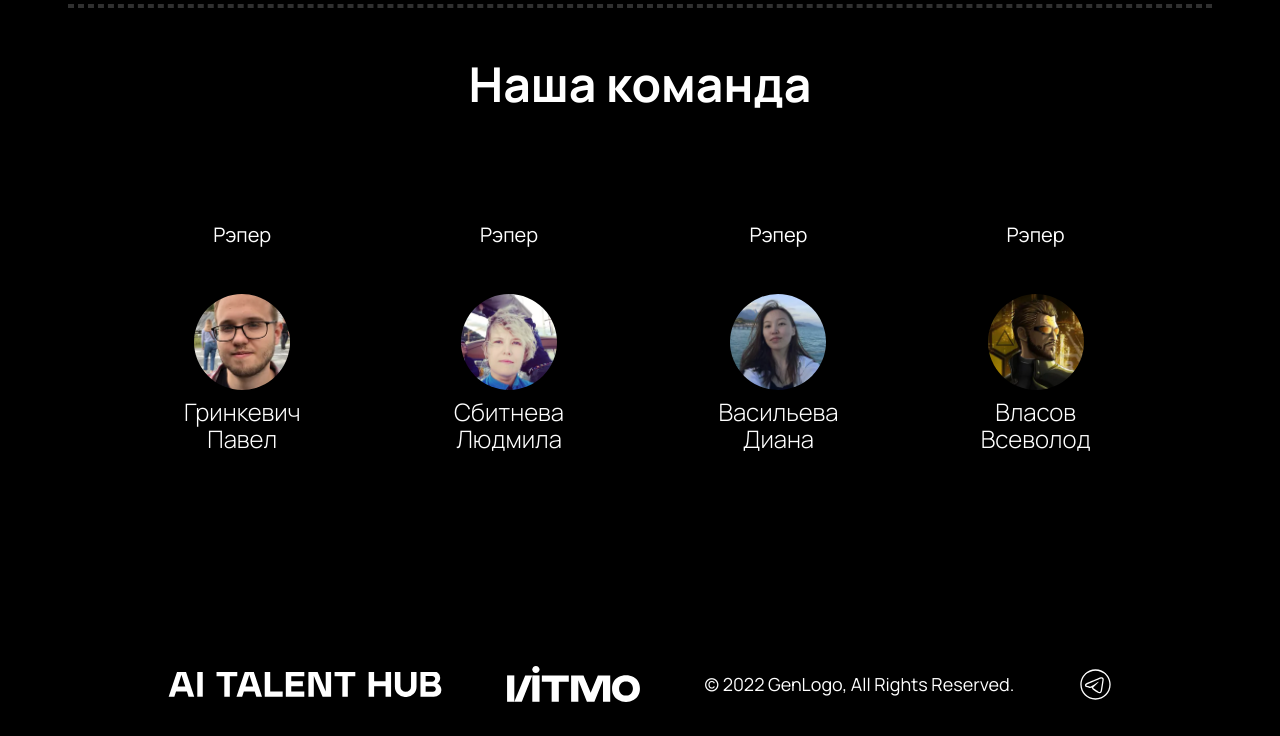
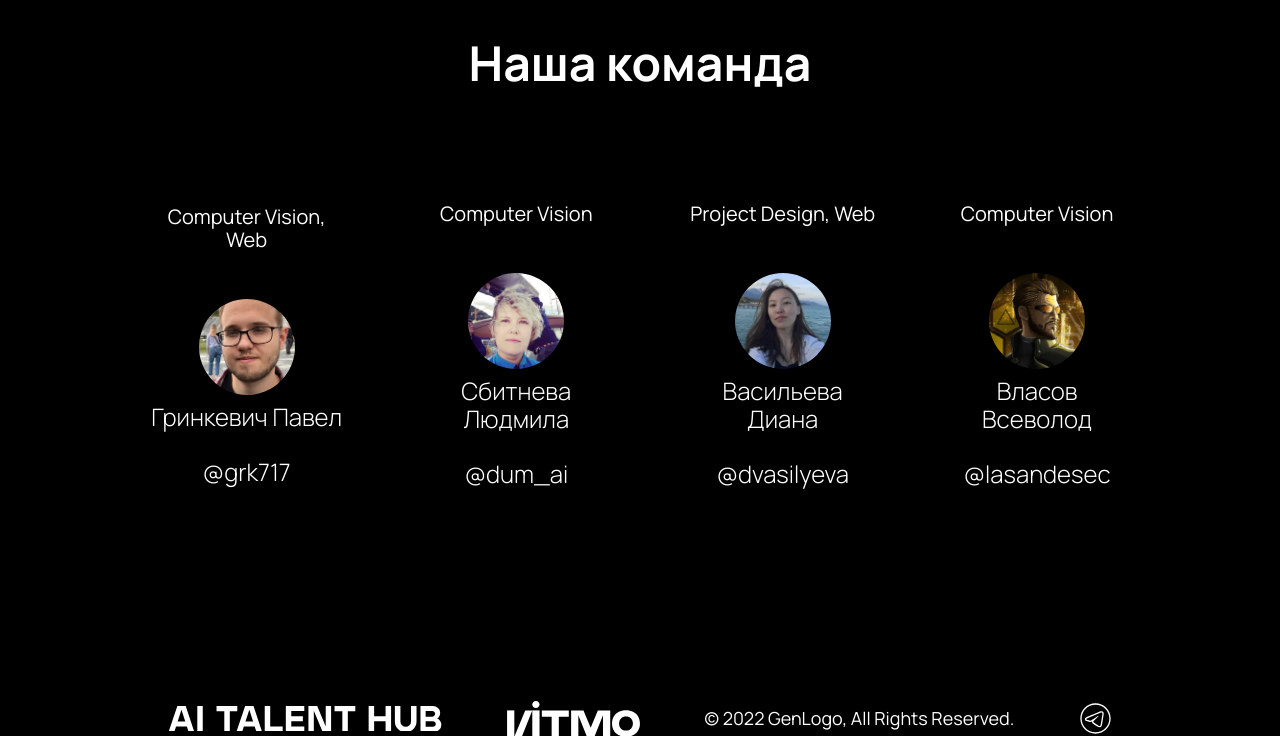
Before and after one commit to sesevasa64/GenLogo, a Flask app: page / in a window 1280 px wide. Shown: the part 3392-4128 px from the top of the page. Before the commit the page ends 4094 px from the top, so only its background shows below. Run offline with Flask 2, Linux system fonts and the light colour scheme; some libraries are stand-ins or nearby versions.

Commit message:
new gen module, footer fix

```diff
--- a/web_service/static/styles/home.css
+++ b/web_service/static/styles/home.css
@@ -334,12 +334,14 @@
 .home-max-width4 {
   align-items: stretch;
   justify-content: flex-start;
+  height: 550px;
 }
 .home-content3 {
   width: 40%;
   display: flex;
   margin-top: var(--dl-space-space-twounits);
   margin-bottom: var(--dl-space-space-twounits);
+  padding-left: 5%;
   flex-direction: column;
   justify-content: center;
 }
@@ -621,6 +623,9 @@
   .home-icon {
     fill: var(--dl-color-scheme-green100);
   }
+  .home-max-width4{
+    height: auto;
+  }
   .iframe-holder{
     height: 900px;
   }
--- a/web_service/templates/index.html
+++ b/web_service/templates/index.html
@@ -135,7 +135,7 @@
                 <div class="home-content">
                     <span class="home-subtitle">artificial intelligence</span>
                     <h1 class="home-title">
-                        <span>Выбери логотип </span>
+                        <span>Выбери логотип,</span>
                         <br class="home-text02"/>
                         <span class="home-text03">сгенерированный нейросетью</span>
                     </h1>
@@ -256,11 +256,11 @@
         <div class="home-section2 section-container">
             <div class="home-max-width4 max-width">
                 <div class="iframe-holder">
-                    <iframe src="https://18923.gradio.app" class="iframe-gradio" id="gradio"></iframe>
+                    <iframe src="https://14837.gradio.app" class="iframe-gradio" id="gradio"></iframe>
                 </div>
                 <div class="home-content3">
               <span class="home-text22">
-                СОЗДАЙ СВОЙ МЕРЧ С САНКТ-ПЕТЕРБУРГОМ
+                СДЕЛАЙ СВОЙ ВКЛАД В СОВРЕМЕННОЕ ИСКУССТВО
               </span>
                     <div class="home-step">
                         <div class="home-number">
@@ -294,12 +294,14 @@
                             <span class="home-text29">3</span>
                         </div>
                         <div class="home-container7">
-                            <span class="home-title3">Наслаждайся уникальностью</span>
+                            <span class="home-title3">Стань дизайнером</span>
                             <span class="home-text30">
-                    Получи свой уникальный мерч, которого нет ни у кого.
-                    Генерировать можно сколько угодно, пока не получится что-то
-                    близкое именно тебе!
+                    Сгенерируй изображение, которое может стать новым логотипом Санкт-Петербурга!
+                                Делись с друзьями в соц. сетях, печатай на футболке: ты можешь делать с полученным изображением что хочешь!
                   </span>
+                            <br>
+<script src="https://yastatic.net/share2/share.js"></script>
+<div class="ya-share2" data-curtain data-shape="round" data-color-scheme="blackwhite" data-services="vkontakte,telegram"></div>
                         </div>
                     </div>
                 </div>
@@ -319,7 +321,7 @@
                             ></path>
                         </svg>
                         <div class="testimonial-card3-testimonial">
-                            <span class="testimonial-card3-text"><span>Рэпер</span></span>
+                            <span class="testimonial-card3-text"><span>Computer Vision, Web</span></span>
                             <img
                                     alt="profile"
                                     src="static/styles/public/playground_assets/my_photo-200w.jpg"
@@ -328,6 +330,9 @@
                         </div>
                         <span class="testimonial-card3-text1">
                   <span>Гринкевич Павел</span>
+                            <br>
+<br>
+                            <span>@grk717</span>
                 </span>
                     </header>
                     <header
@@ -339,7 +344,7 @@
                             ></path>
                         </svg>
                         <div class="testimonial-card3-testimonial">
-                            <span class="testimonial-card3-text"><span>Рэпер</span></span>
+                            <span class="testimonial-card3-text"><span>Computer Vision</span></span>
                             <img
                                     alt="profile"
                                     src="static/styles/public/playground_assets/lyudmila-200h.jpg"
@@ -348,7 +353,11 @@
                         </div>
                         <span class="testimonial-card3-text1">
                   <span>Сбитнева Людмила</span>
+                            <br>
+<br>
+                            <span>@dum_ai</span>
                 </span>
+
                     </header>
                     <header
                             class="testimonial-card3-testimonial-card testimonial-card3-root-class-name"
@@ -359,7 +368,7 @@
                             ></path>
                         </svg>
                         <div class="testimonial-card3-testimonial">
-                            <span class="testimonial-card3-text"><span>Рэпер</span></span>
+                            <span class="testimonial-card3-text"><span>Project Design, Web</span></span>
                             <img
                                     alt="profile"
                                     src="static/styles/public/playground_assets/diana-200h.jpg"
@@ -368,6 +377,9 @@
                         </div>
                         <span class="testimonial-card3-text1">
                   <span>Васильева Диана</span>
+                            <br>
+<br>
+                            <span>@dvasilyeva</span>
                 </span>
                     </header>
                     <header
@@ -379,7 +391,7 @@
                             ></path>
                         </svg>
                         <div class="testimonial-card3-testimonial">
-                            <span class="testimonial-card3-text"><span>Рэпер</span></span>
+                            <span class="testimonial-card3-text"><span>Computer Vision</span></span>
                             <img
                                     alt="profile"
                                     src="static/styles/public/playground_assets/vsevolod-200h.jpg"
@@ -388,6 +400,9 @@
                         </div>
                         <span class="testimonial-card3-text1">
                   <span>Власов Всеволод</span>
+                            <br>
+<br>
+                            <span>@lasandesec</span>
                 </span>
                     </header>
                 </div>
```
